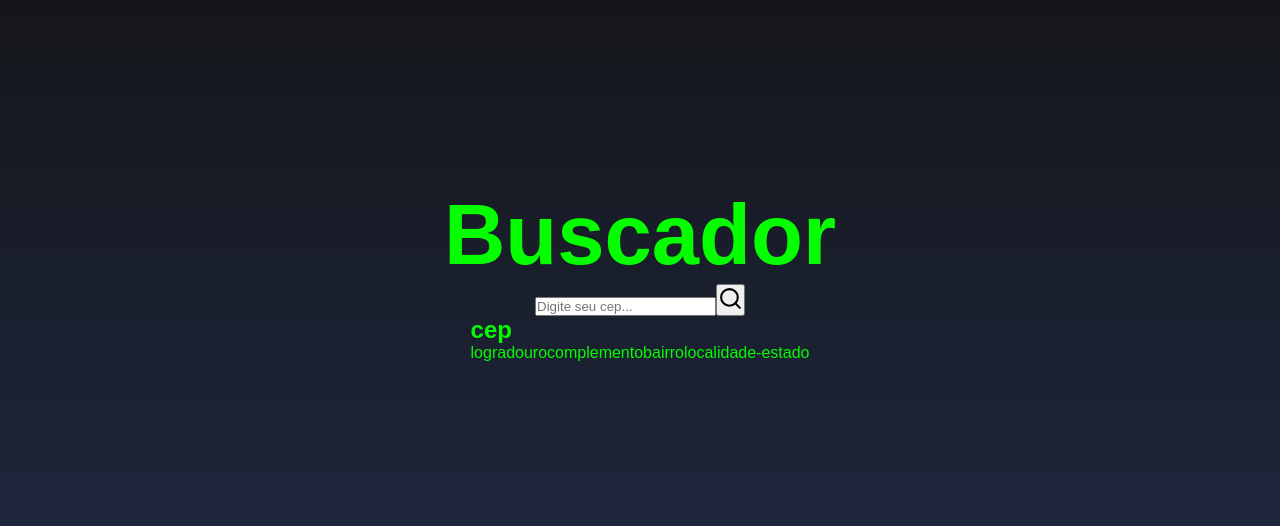
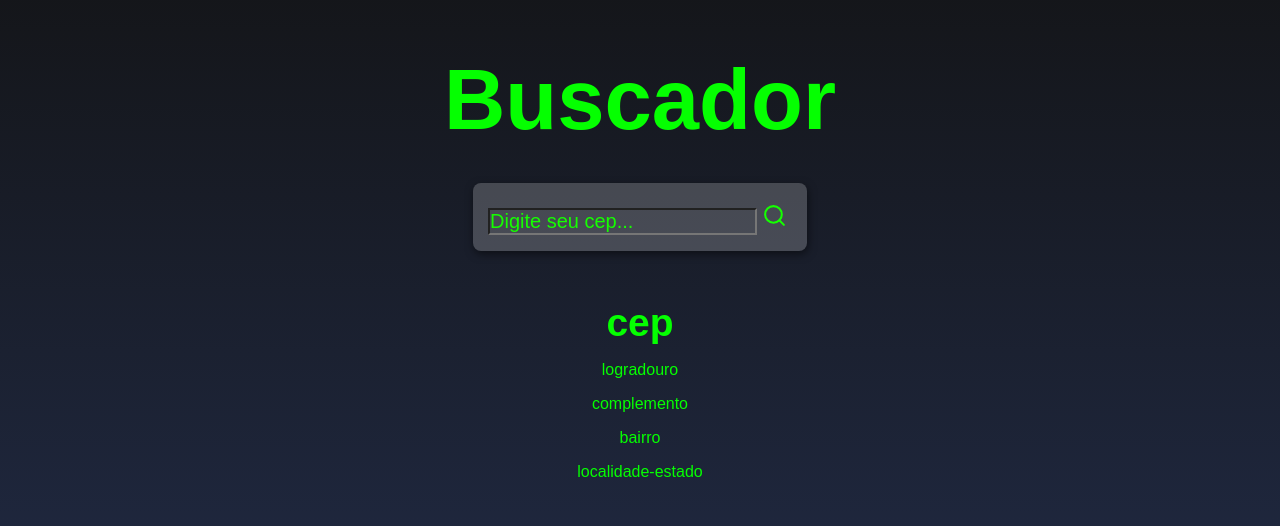
Before and after one commit to cauan-oss/trybe-portfolio, a React (Create React App) app in the folder 2.front-end/project-personal-CEP/buscador/: page / in a window 1280 px wide. Shown: the part 126-652 px from the top of the page. Built offline with nearby package versions, Linux system fonts and the light colour scheme.

Commit message:
css configurado

```diff
--- a/2.front-end/project-personal-CEP/buscador/src/styles.css
+++ b/2.front-end/project-personal-CEP/buscador/src/styles.css
@@ -15,8 +15,37 @@
 }
 
 .main{
-  color: rgb(4, 251, 0) ;
+  display: flex;
+  justify-content: center;
+  align-items: center;
+  flex-direction: column;
+  background-color: transparent;
+  width: 500px;
+  border-radius: 8px;
+  color: rgb(5, 255, 1);
 
+}
+.main h2{
+    margin:  16px 0;
+    font-size: 39px;
+}
+
+main span{
+    margin-bottom: 16px;
+
+}
+@media (max-width: 620px) {
+    .title{
+        font-size: 60px;
+    }
+    .main h2{
+        font-size: 28px;
+    }
+
+    main{
+        width: 80%;
+        min-height: 250px;
+    }
 }
 
 @keyframes flipTitle {
@@ -27,3 +56,35 @@
         transform: rotateX(0deg);
     }
 }
+
+.container-input{
+    background-color: rgb(255, 255, 255, 0.2);
+    padding: 15px;
+    margin: 34px 0;
+    display: flex;
+    border-radius: 8px;
+    box-shadow: 1px 3px 8px rgb(0,0,0, 0.5);
+}
+
+.container-input input{
+    background-color: transparent;
+    font-size: 20px;
+    color: #15ff00;
+}
+
+.container-input input::placeholder{
+    color: #15ff00;
+}
+
+.button-search{
+    background-color: transparent;
+    border: 0;
+    color: #15ff00;
+    padding: 5px;
+    cursor: pointer;
+    transition: transform 0.5s;
+}
+
+.button-search:hover{
+    transform: scale(1.2);
+}
```
